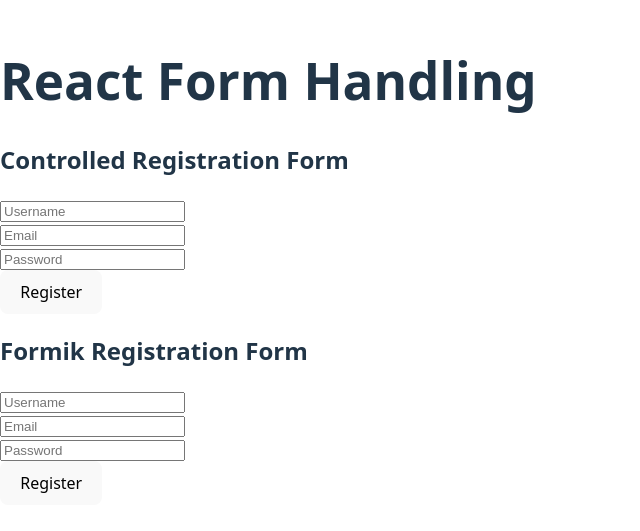
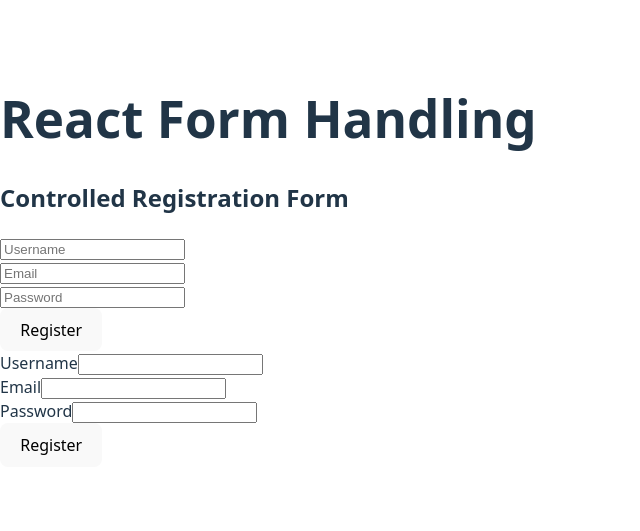
Before and after one commit to asapkobby4/alx-fe-reactjs, a React (Vite) app in the folder form-handling-react/: page / in a window 1280 px wide. Shown: the part 139-670 px from the top of the page, without its empty margins (0-640 px from the left). Built offline with nearby package versions, Linux system fonts and the light colour scheme.

Commit message:
form handling

```diff
--- a/form-handling-react/src/components/FormikForm.js
+++ b/form-handling-react/src/components/FormikForm.js
@@ -1,72 +1,47 @@
 import { Formik, Form, Field, ErrorMessage } from "formik";
 import * as Yup from "yup";
 
-// ✅ Yup validation schema
+function FormikForm() {
+  const initialValues = { username: "", email: "", password: "" };
+
   const validationSchema = Yup.object({
     username: Yup.string().required("Username is required"),
     email: Yup.string().email("Invalid email").required("Email is required"),
-  password: Yup.string().required("Password is required"),
+    password: Yup.string().min(6, "Password must be at least 6 characters").required("Password is required"),
   });
 
-function FormikForm() {
-  const handleSubmit = async (values, { resetForm }) => {
-    try {
-      const res = await fetch("https://jsonplaceholder.typicode.com/posts", {
+  const handleSubmit = (values) => {
+    console.log("Form submitted:", values);
+    // mock API call
+    fetch("https://jsonplaceholder.typicode.com/posts", {
       method: "POST",
       body: JSON.stringify(values),
       headers: { "Content-type": "application/json; charset=UTF-8" },
-      });
-
-      const data = await res.json();
-      console.log("User registered (Formik):", data);
-      alert("Registration successful!");
-
-      resetForm();
-    } catch (err) {
-      console.error("Error:", err);
-    }
+    }).then((res) => res.json()).then((data) => console.log("API Response:", data));
   };
 
   return (
-    <Formik
-      initialValues={{ username: "", email: "", password: "" }}
-      validationSchema={validationSchema}
-      onSubmit={handleSubmit}
-    >
-      <Form className="flex flex-col gap-4 max-w-sm mx-auto">
-        <h2 className="text-xl font-bold">Formik Registration Form</h2>
-
+    <Formik initialValues={initialValues} validationSchema={validationSchema} onSubmit={handleSubmit}>
+      <Form className="flex flex-col gap-4">
         <div>
-          <Field
-            type="text"
-            name="username"
-            placeholder="Username"
-            className="border p-2 rounded w-full"
-          />
-          <ErrorMessage name="username" component="p" className="text-red-500" />
+          <label>Username</label>
+          <Field name="username" type="text" className="border p-2 w-full" />
+          <ErrorMessage name="username" component="div" className="text-red-500 text-sm" />
         </div>
 
         <div>
-          <Field
-            type="email"
-            name="email"
-            placeholder="Email"
-            className="border p-2 rounded w-full"
-          />
-          <ErrorMessage name="email" component="p" className="text-red-500" />
+          <label>Email</label>
+          <Field name="email" type="email" className="border p-2 w-full" />
+          <ErrorMessage name="email" component="div" className="text-red-500 text-sm" />
         </div>
 
         <div>
-          <Field
-            type="password"
-            name="password"
-            placeholder="Password"
-            className="border p-2 rounded w-full"
-          />
-          <ErrorMessage name="password" component="p" className="text-red-500" />
+          <label>Password</label>
+          <Field name="password" type="password" className="border p-2 w-full" />
+          <ErrorMessage name="password" component="div" className="text-red-500 text-sm" />
         </div>
 
-        <button type="submit" className="bg-green-600 text-white p-2 rounded">
+        <button type="submit" className="bg-blue-600 text-white px-4 py-2 rounded">
           Register
         </button>
       </Form>
```
Lines whose indentation alone changed are shown as unchanged.
